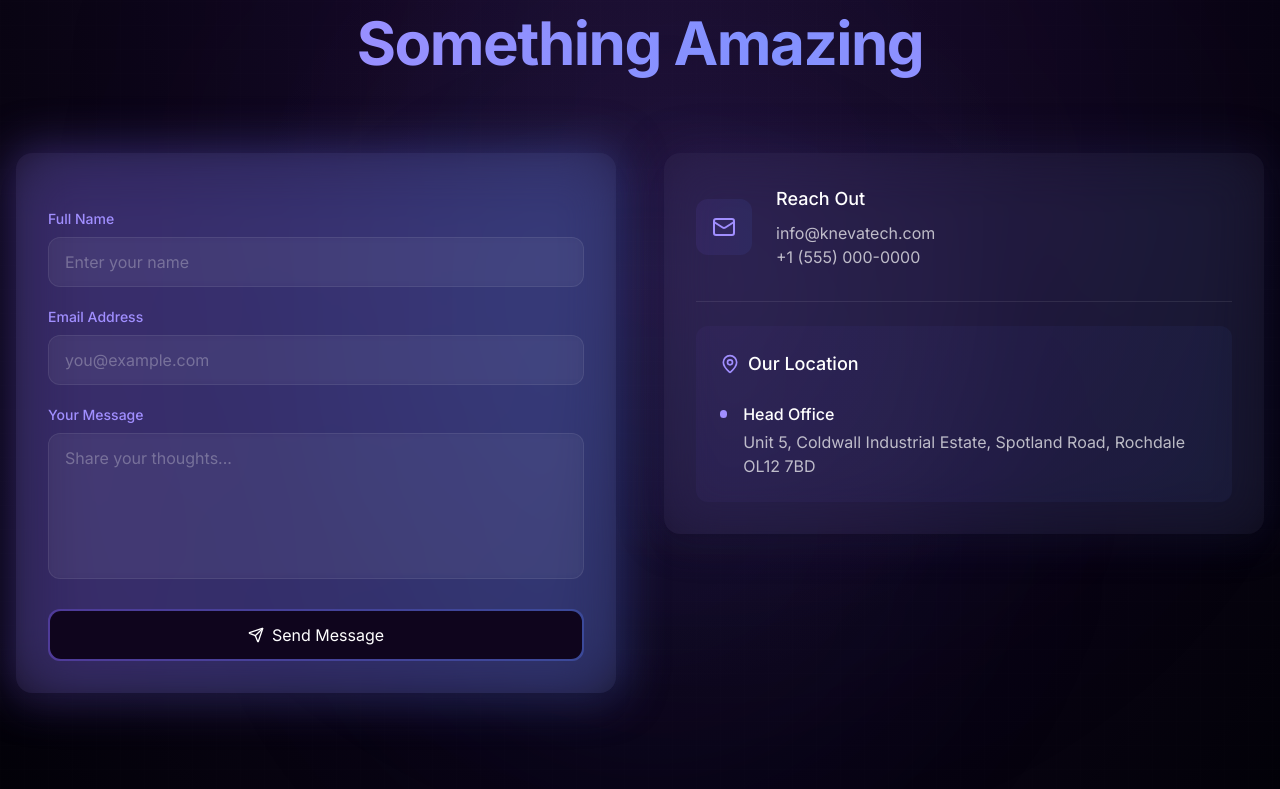
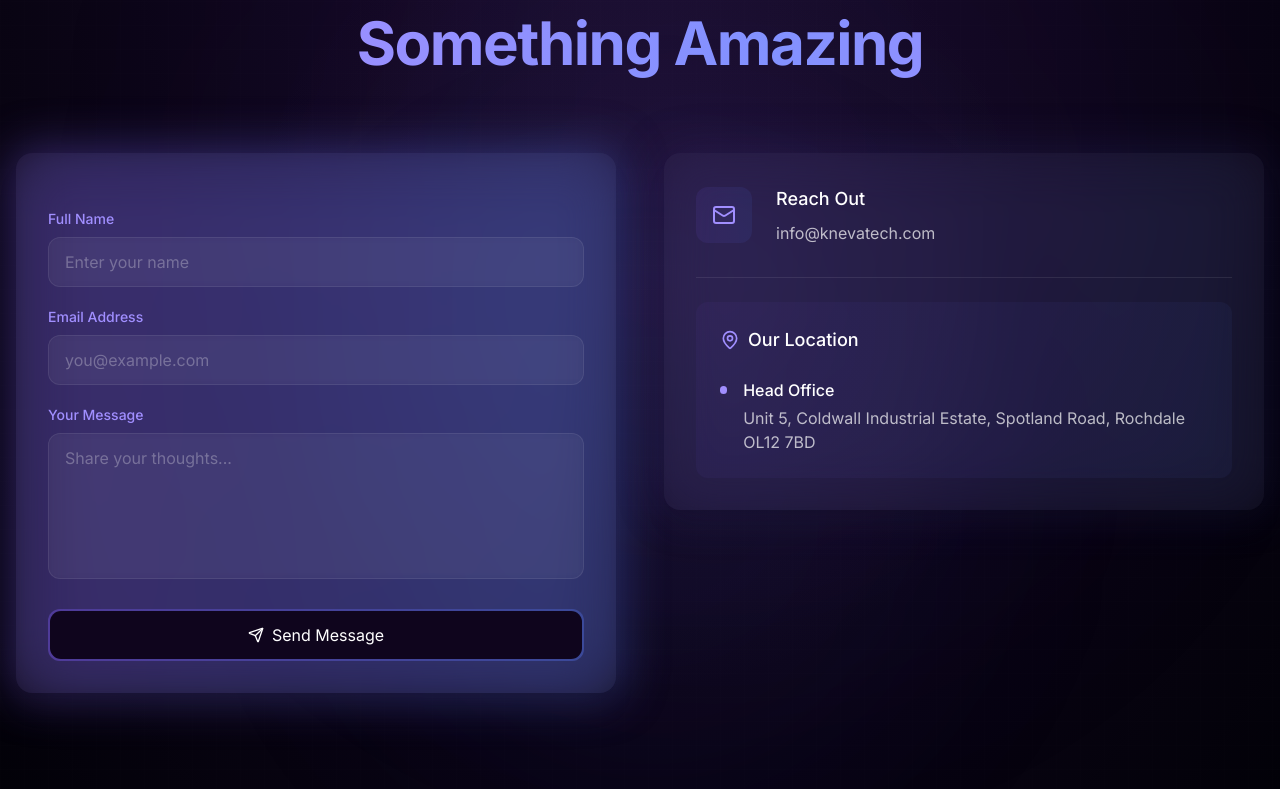
Before and after one commit to Hameed-Ur-Rehman25/desyst-website, a Next.js app: page / in a window 1280 px wide. Shown: the part 7137-7926 px from the top of the page. Built offline with nearby package versions, Linux system fonts and the light colour scheme.

Commit message:
Remove phone number from contact section

```diff
--- a/src/components/contact/ContactForm.tsx
+++ b/src/components/contact/ContactForm.tsx
@@ -156,7 +156,6 @@ export default function Contact() {
                     <div>
                       <h3 className="text-lg font-medium text-white">Reach Out</h3>
                       <p className="mt-2 text-[#ffffffb3]">info@knevatech.com</p>
-                      <p className="text-[#ffffffb3]">+1 (555) 000-0000</p>
                     </div>
                   </div>
 
```
